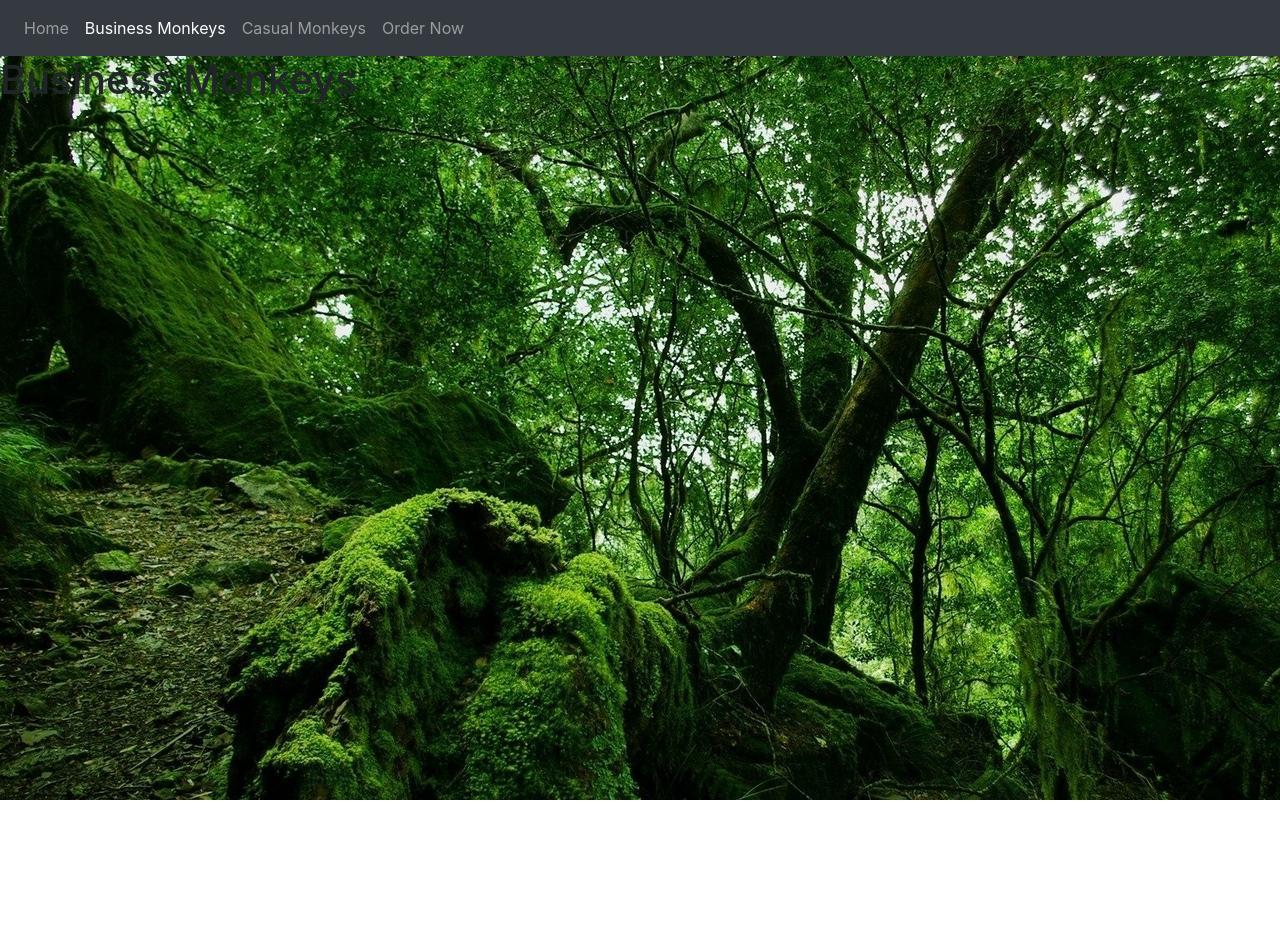
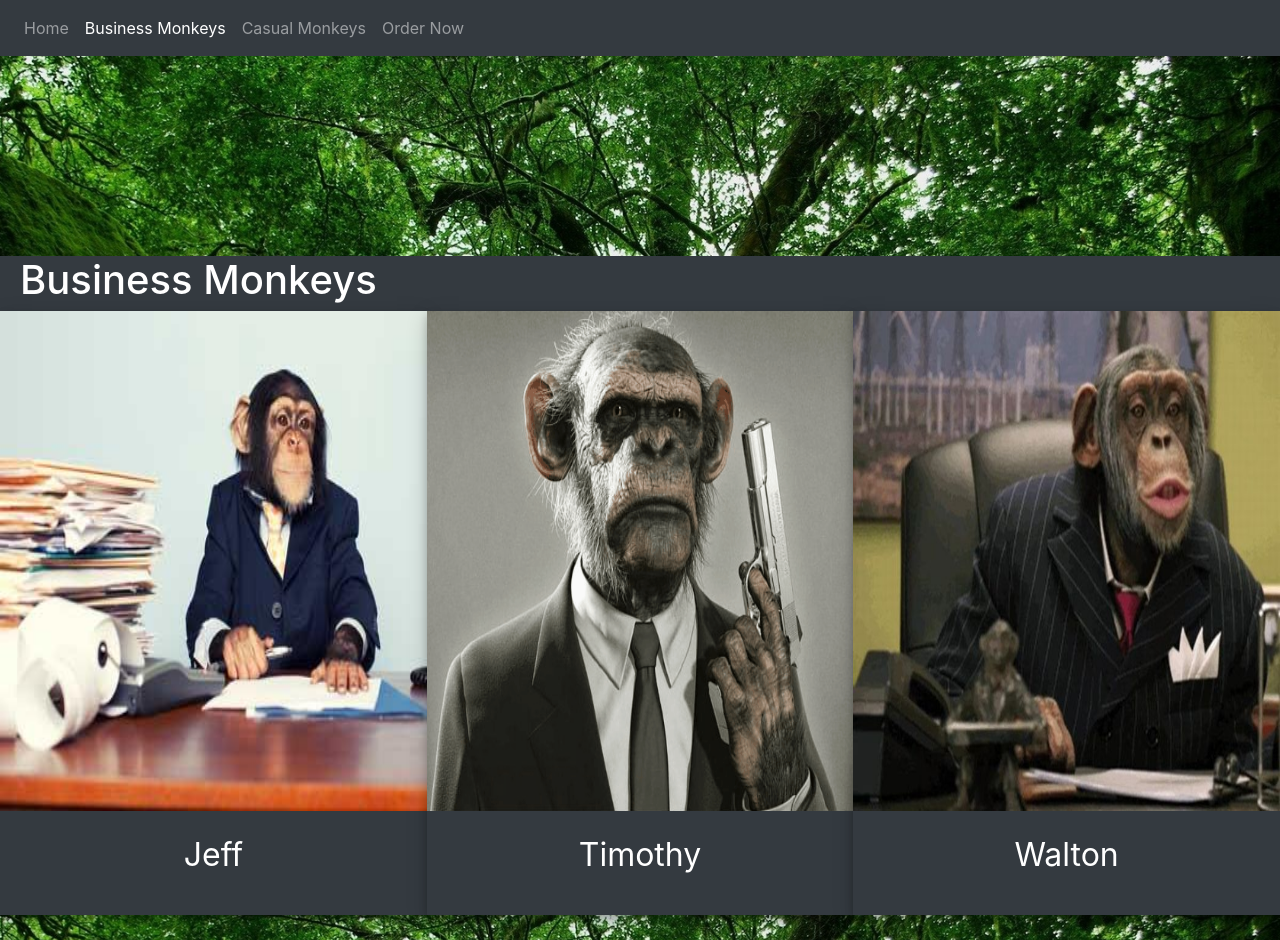
Before and after one commit to AdamLenning/Monkeys, a plain HTML site: page public/businessMonkeys.html in a window 1280 px wide. Before the commit the page ends 800 px from the top, so only its background shows below. Drawn offline with nearby package versions, Linux system fonts and the light colour scheme.

Commit message:
mostly finished business.html and updated css file

```diff
--- a/public/businessMonkeys.html
+++ b/public/businessMonkeys.html
@@ -2,10 +2,11 @@
 <html>
     <head>
         <title>Business Monkeys</title>
+        <link rel="stylesheet" href="monkeyPage.css">
         <link href="https://stackpath.bootstrapcdn.com/bootstrap/4.3.1/css/bootstrap.min.css" rel="stylesheet" integrity="sha384-ggOyR0iXCbMQv3Xipma34MD+dH/1fQ784/j6cY/iJTQUOhcWr7x9JvoRxT2MZw1T" crossorigin="anonymous">
 
     </head>
-    <body background="images/background.jpg">
+    <body class="img-body">
         <nav class="navbar navbar-expand-sm bg-dark navbar-dark">
             <ul class="navbar-nav">
                 <li class="nav-item"><a class="nav-link" href="index.html">Home</a></li>
@@ -15,28 +16,50 @@
             </ul>
         </nav>
 
-        <h1>Business Monkeys</h1>
+        <h1 class="myH1">Business Monkeys</h1>
 
         <div class="container-1">
-            <div class="item-1">
-                <header></header>
-                <img>
-                <p></p>
+            <div class="polaroid">
+                <img src="images/Business1.jpg" style="width:100%">
+                <div class="cap-container">
+                    <p>Jeff</p>
+                </div>
+                <div class="overlay-text">
+                    <div class="bio">Jeff is your average Joe, or should we say you average Jeff.
+                        Jeff is a really cubicle kind of guy. He be in the office at
+                        9am sharp and by 5pm he'll be out the door to take his wife to
+                        a nice dinner at Applebees.
+                    </div>
+                </div>
             </div>
-            <div class="item-1">
-                    <header></header>
-                    <img>
-                    <p></p>
+
+            <div class="polaroid">
+                <img src="images/Business2.jpg" style="width: 100%">
+                <div class="cap-container">
+                    <p>Timothy</p>
+                </div>
+                <div class="overlay-text">
+                    <div class="bio">Although nobody knows his real name, Timothy is quite personable.
+                        Don't let his looks (and probably violent past) scare you away. He is
+                        incredibly intelligent and will be great at leading your security teams
+                        to victory against all types of infiltration.
+                    </div>
+                </div>
             </div>
-            <div class="item-1">
-                    <header></header>
-                    <img>
-                    <p></p>
-            </div>
-            <div class="item-1">
-                    <header></header>
-                    <img>
-                    <p></p>
+
+            <div class="polaroid">
+                <img src="images/Business3.jpg" style="width: 100%">
+                <div class="cap-container">
+                    <p>Walton</p>
+                </div>
+                <div class="overlay-text">
+                    <p class="bio">If you think Walton has the type of name that could be on the side
+                        of a giant corporate skyscraper, your correct! Walton, a co-owner of
+                        Walton & Walton, is the best monkey for all your CEO needs. You may lose
+                        some employees to his termination-of-employment tantrums, but you'll rake
+                        in the cash.
+                    </p>
+                </div>
             </div>
         </div>
 
--- a/public/monkeyPage.css
+++ b/public/monkeyPage.css
@@ -0,0 +1,78 @@
+.img-body {
+    background-image: url("images/background.jpg");
+    background-repeat: no-repeat;
+    background-attachment: fixed;
+    margin: 0;
+    background-size: cover;
+}
+
+.myH1 {
+    color: white;
+    background-color: #343a40;
+    margin-top: 5em;
+    height: 55px;
+    margin-bottom: 0;
+    padding-left: 20px;
+}
+
+.container-1 {
+    display: flex;
+    flex-wrap: wrap;
+    justify-content: center;
+}
+
+div.polaroid {
+    width: 33.33%;
+    background-color: white;
+    box-shadow: 0 4px 8px 0 rgba(0, 0, 0, 0.2), 0 6px 20px 0 rgba(0, 0, 0, 0.19);
+    margin-bottom: 25px;
+    position: relative;
+}
+
+div.cap-container {
+    text-align: center;
+    padding: 20px 20px;
+    background-color: #343a40;
+}
+
+div img {
+    display: block;
+    margin-left: auto;
+    margin-right: auto;
+    max-width: 100%;
+    height: 500px;
+
+}
+
+.overlay-text {
+    position: absolute;
+    top: 0;
+    bottom: 0;
+    left: 0;
+    right: 0;
+    height: 100%;
+    width: 100%;
+    opacity: 0;
+    transition: .5s ease;
+    background-color: #008CBA;
+  }
+
+  .polaroid:hover .overlay-text {
+    opacity: 1;
+  }
+
+  .bio {
+    color: white;
+    font-size: 20px;
+    position: absolute;
+    top: 50%;
+    left: 50%;
+    transform: translate(-50%, -50%);
+    -ms-transform: translate(-50%, -50%);
+  }
+
+  div p {
+    padding: 0;
+    font-size: 2em;
+    color: white;
+  }
```
